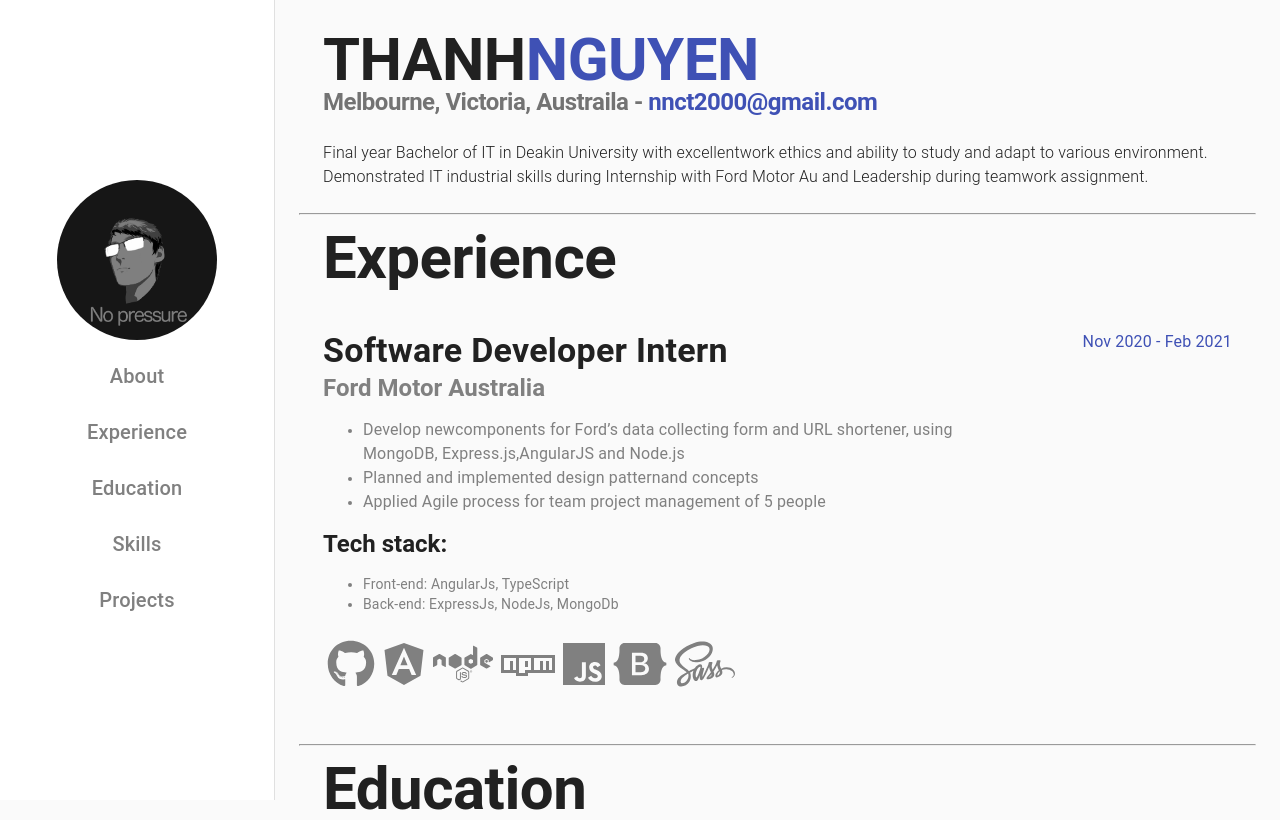
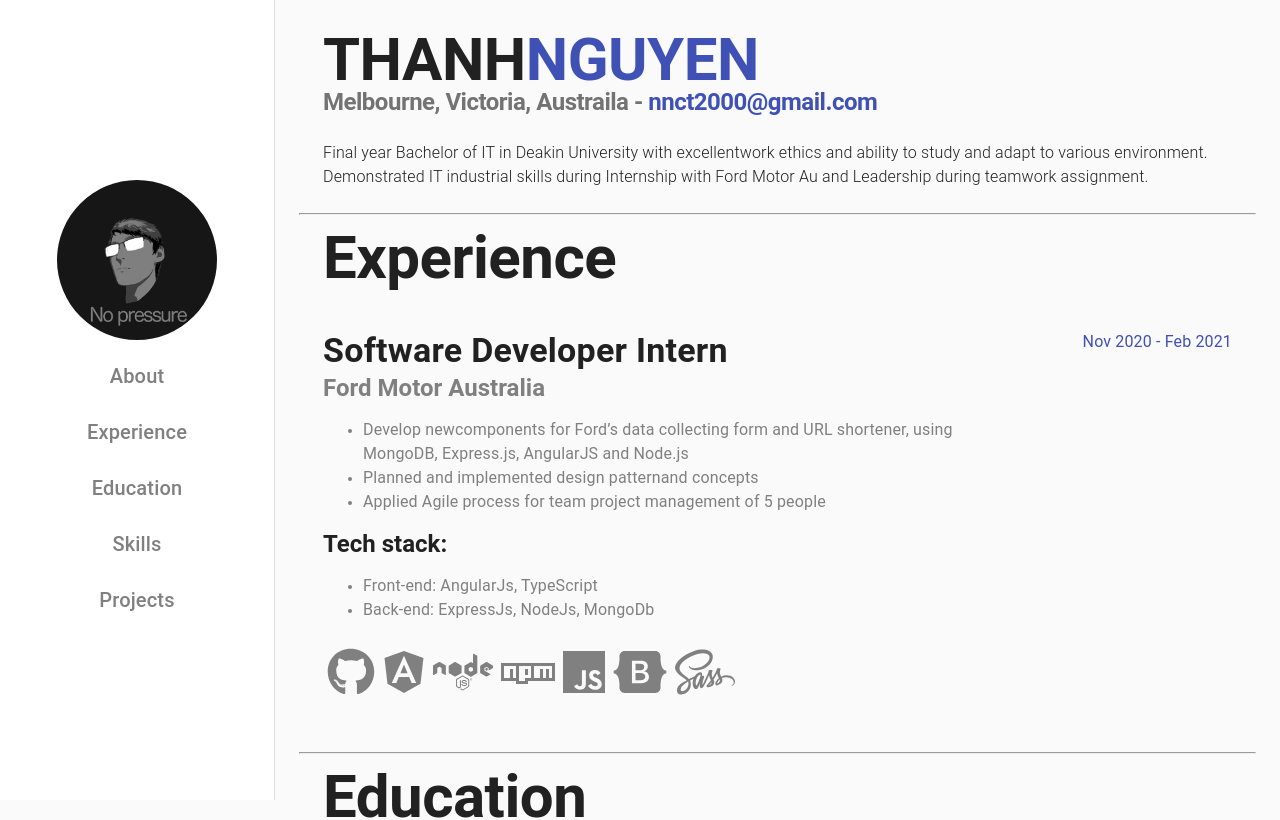
Before and after one commit to NNCT2904/nnct2904.github.io, a React (Create React App) app: page / in a window 1280 px wide. Shown: the top 820 px of the page. Built offline with nearby package versions, Linux system fonts and the light colour scheme.

Commit message:
Typo fixes

```diff
--- a/src/components/Contents/ExperiencesSection/index.tsx
+++ b/src/components/Contents/ExperiencesSection/index.tsx
@@ -13,7 +13,7 @@ const personalData = (): { experience: ExperienceMetadata } => ({
       title: 'Software Developer Intern',
       companyName: 'Ford Motor Australia',
       description: [
-        'Develop newcomponents for Ford’s data collecting form and URL shortener, using MongoDB, Express.js,AngularJS and Node.js',
+        'Develop newcomponents for Ford’s data collecting form and URL shortener, using MongoDB, Express.js, AngularJS and Node.js',
         'Planned and implemented design patternand concepts',
         'Applied Agile process for team project management of 5 people',
       ],
--- a/src/components/Contents/ExperiencesSection/jobDescription.tsx
+++ b/src/components/Contents/ExperiencesSection/jobDescription.tsx
@@ -51,7 +51,9 @@ const JobDescription: FC<JobDescriptionProps> = ({
       <div className={classes.list}>
         <ul>
           {technologies.map((tech) => (
-            <li key={tech}>{tech}</li>
+            <li key={tech}>
+              <Typography variant="body1">{tech}</Typography>
+            </li>
           ))}
         </ul>
         <Box display="flex" flexWrap="wrap">
```
